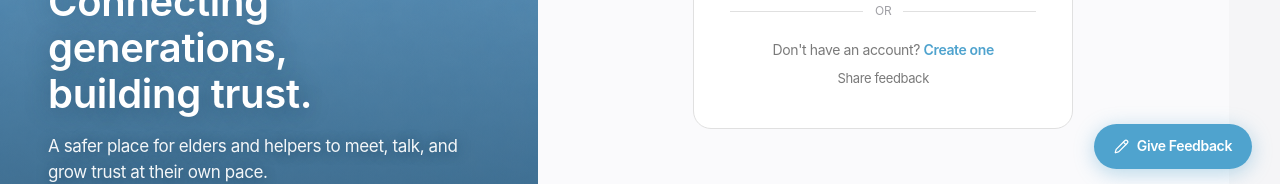
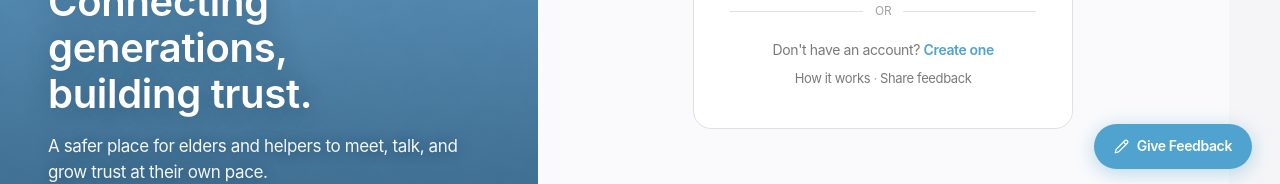
Before and after one commit to Harsha-anbu-g/Towin, a React (Vite) app in the folder frontend/: page /login in a window 1280 px wide. Shown: the part 603-787 px from the top of the page. Built offline with nearby package versions, Linux system fonts and the light colour scheme.

Commit message:
feat: link How It Works guide from NavBar, Home, and Login

```diff
--- a/frontend/src/components/NavBar.jsx
+++ b/frontend/src/components/NavBar.jsx
@@ -108,6 +108,7 @@ export default function NavBar() {
         </div>
         <NavLink to="/profile" label="Profile" />
         <NavLink to="/trust" label="Trust Score" />
+        <NavLink to="/how-it-works" label="How it works" />
         {isElder && <NavLink to="/emergency-contacts" label="Emergency" />}
       </div>
 
--- a/frontend/src/pages/Home.jsx
+++ b/frontend/src/pages/Home.jsx
@@ -4,7 +4,7 @@ import { useAuth } from '../context/AuthContext';
 import { MinimalistHero } from '../components/ui/minimalist-hero';
 
 const navLinks = [
-  { label: 'HOW IT WORKS', href: '#how' },
+  { label: 'HOW IT WORKS', href: '/how-it-works' },
   { label: 'COMMUNITY',    href: '#community' },
   { label: 'TRUST',        href: '#trust' },
 ];
--- a/frontend/src/pages/Login.jsx
+++ b/frontend/src/pages/Login.jsx
@@ -247,6 +247,10 @@ export default function Login() {
               fontFamily: '-apple-system, "SF Pro Text", system-ui, sans-serif',
               marginTop: '8px',
             }}>
+              <Link to="/how-it-works" style={{ color: '#7a7a7a', textDecoration: 'none' }}>
+                How it works
+              </Link>
+              {'  ·  '}
               <Link to="/feedback" style={{ color: '#7a7a7a', textDecoration: 'none' }}>
                 Share feedback
               </Link>
```
